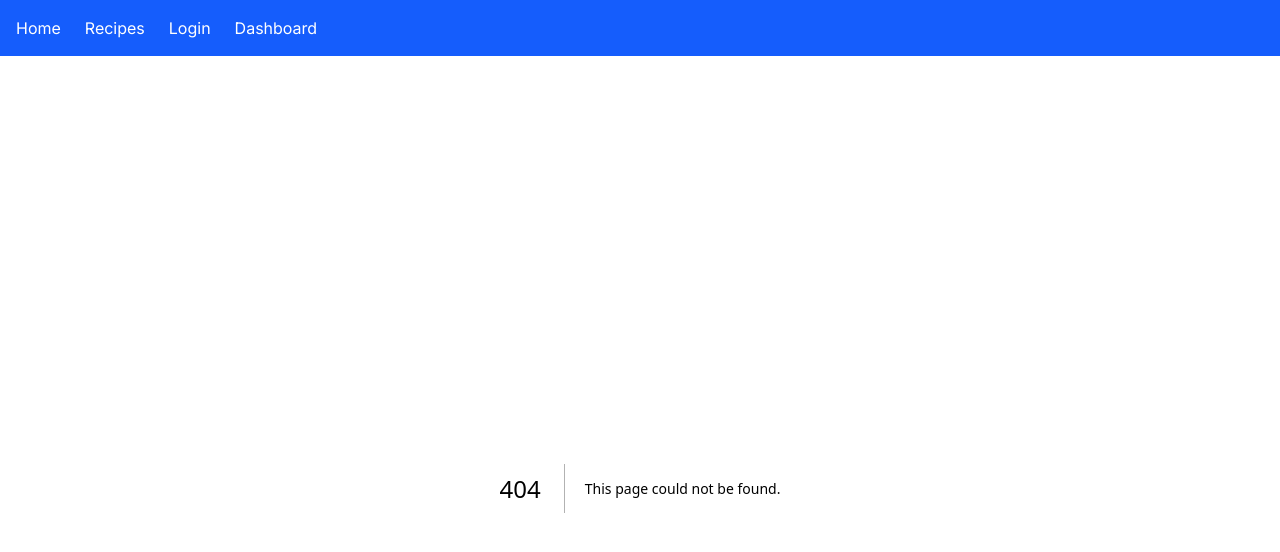
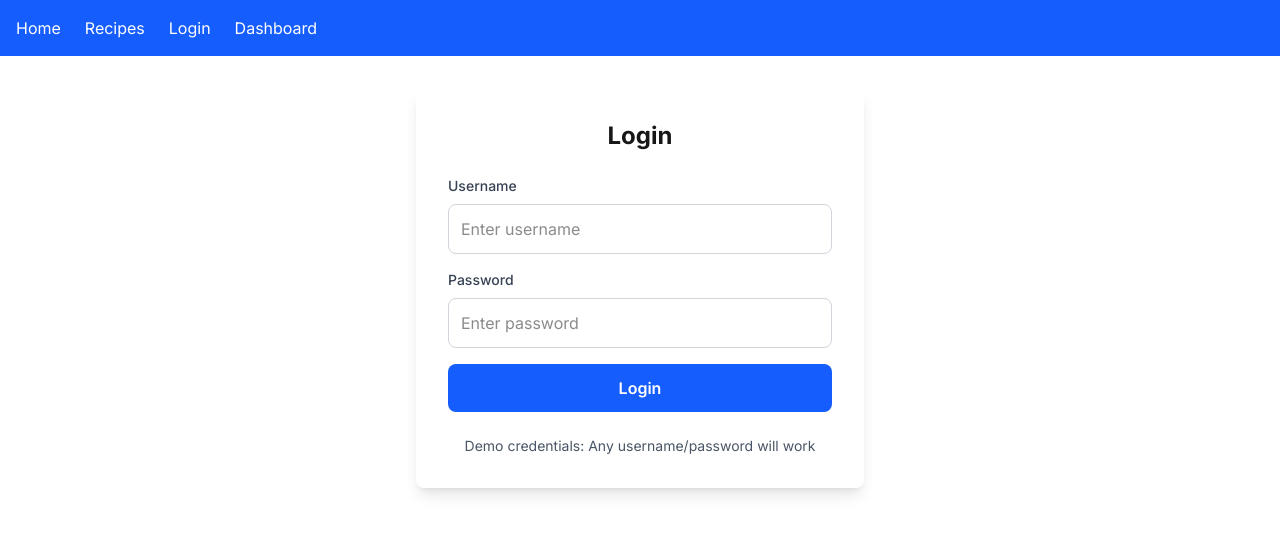
Before and after one commit to Kamilia98/Nextjs, a Next.js app in the folder recipe-management-system/: page /login in a window 1280 px wide. Before the commit this address had no page. Shown: the top 552 px of the page. Built offline with nearby package versions, Linux system fonts and the light colour scheme.

Commit message:
feat: add LoginPage component with form handling and authentication simulation

```diff
--- /dev/null
+++ b/recipe-management-system/src/app/login/page.tsx
@@ -0,0 +1,77 @@
+'use client';
+import { useState } from 'react';
+import { useRouter } from 'next/navigation';
+
+export default function LoginPage() {
+  const router = useRouter();
+  const [isLoading, setIsLoading] = useState(false);
+  const [formData, setFormData] = useState({
+    username: '',
+    password: '',
+  });
+
+  const handleSubmit = async (e: React.FormEvent) => {
+    e.preventDefault();
+    setIsLoading(true);
+
+    setTimeout(() => {
+      document.cookie = 'auth-token=dummy-token; path=/; max-age=86400';
+      setIsLoading(false);
+      router.push('/recipes');
+    }, 1000);
+  };
+
+  return (
+    <div className="max-w-md mx-auto">
+      <div className="bg-white rounded-lg shadow-lg p-8">
+        <h1 className="text-2xl font-bold text-center mb-6">Login</h1>
+
+        <form onSubmit={handleSubmit} className="space-y-4">
+          <div>
+            <label className="block text-sm font-medium text-gray-700 mb-2">
+              Username
+            </label>
+            <input
+              type="text"
+              value={formData.username}
+              onChange={(e) =>
+                setFormData((prev) => ({ ...prev, username: e.target.value }))
+              }
+              className="w-full p-3 border border-gray-300 rounded-lg focus:ring-2 focus:ring-blue-500 focus:border-transparent"
+              placeholder="Enter username"
+              required
+            />
+          </div>
+
+          <div>
+            <label className="block text-sm font-medium text-gray-700 mb-2">
+              Password
+            </label>
+            <input
+              type="password"
+              value={formData.password}
+              onChange={(e) =>
+                setFormData((prev) => ({ ...prev, password: e.target.value }))
+              }
+              className="w-full p-3 border border-gray-300 rounded-lg focus:ring-2 focus:ring-blue-500 focus:border-transparent"
+              placeholder="Enter password"
+              required
+            />
+          </div>
+
+          <button
+            type="submit"
+            disabled={isLoading}
+            className="w-full bg-blue-600 text-white py-3 px-4 rounded-lg font-semibold hover:bg-blue-700 disabled:bg-blue-400 disabled:cursor-not-allowed transition-colors"
+          >
+            {isLoading ? 'Logging in...' : 'Login'}
+          </button>
+        </form>
+
+        <div className="mt-6 text-center text-sm text-gray-600">
+          <p>Demo credentials: Any username/password will work</p>
+        </div>
+      </div>
+    </div>
+  );
+}
```
